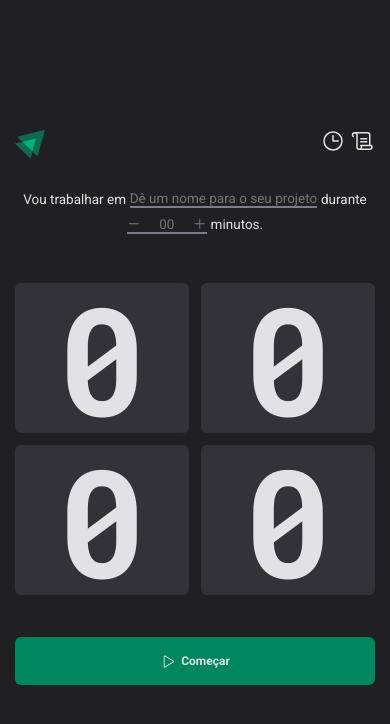
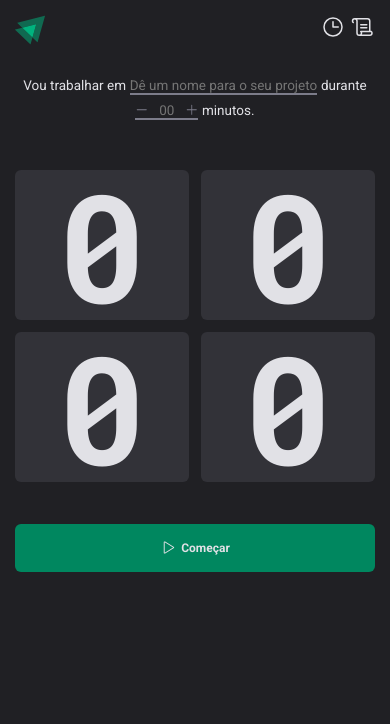
Before and after one commit to devgustavosantos/ignite-timer, a React (Vite) app: page / in a window 390 px wide. Shown: the top 724 px of the page. Built offline with nearby package versions, Linux system fonts and the light colour scheme.

Commit message:
refactor: improves home page responsiveness

```diff
--- a/src/layout/DefaultLayout/styles.ts
+++ b/src/layout/DefaultLayout/styles.ts
@@ -14,6 +14,7 @@ const Container = styled.div`
     flex-wrap: wrap;
     padding: 0;
     background-color: ${({ theme }) => theme.BLACK_800};
+    align-items: flex-start;
   }
 `;
 
--- a/src/pages/Home/index.tsx
+++ b/src/pages/Home/index.tsx
@@ -6,6 +6,7 @@ export function Home() {
   const renderButtonPlay = true;
 
   return (
+    <S.Container>
       <S.Form>
         <S.Label>
           Vou trabalhar em
@@ -49,5 +50,6 @@ export function Home() {
           </S.ButtonStop>
         )}
       </S.Form>
+    </S.Container>
   );
 }
--- a/src/pages/Home/styles.ts
+++ b/src/pages/Home/styles.ts
@@ -2,35 +2,12 @@ import { styled } from 'styled-components';
 
 import { BREAKPOINTS } from '../../styles/breakpoints';
 
-const Container = styled.div`
-  align-items: center;
-  display: flex;
-  flex-grow: 1;
-  justify-content: center;
-  padding: 10rem;
+const Container = styled.main`
+  margin: 72rem auto 120rem;
+  max-width: 656rem;
 
   @media only screen and (max-width: ${BREAKPOINTS.SMALL}) {
-    justify-content: center;
-    flex-wrap: wrap;
-    padding: 0;
-    background-color: ${({ theme }) => theme.BLACK_800};
-  }
-`;
-
-const Main = styled.main`
-  background-color: ${({ theme }) => theme.BLACK_800};
-  border-radius: 8rem;
-  max-width: 1120rem;
-  padding: 40rem;
-  width: 100%;
-
-  @media only screen and (max-width: ${BREAKPOINTS.MEDIUM}) {
-    padding: 20rem;
-  }
-
-  @media only screen and (max-width: ${BREAKPOINTS.SMALL}) {
-    border-radius: 0;
-    height: 100%;
+    margin: 0 auto;
   }
 `;
 
@@ -39,8 +16,7 @@ const Form = styled.form`
   font-style: normal;
   font-weight: 500;
   line-height: 28.8rem;
-  margin: 72rem auto 120rem;
-  max-width: 656rem;
+  width: 100%;
 
   @media only screen and (max-width: ${BREAKPOINTS.SMALL}) {
     margin: 40rem 0;
@@ -79,6 +55,11 @@ const MinutesContainer = styled.div`
   display: flex;
   justify-content: space-between;
   min-width: 80px;
+
+  @media only screen and (max-width: ${BREAKPOINTS.SMALL}) {
+    min-width: initial;
+    gap: 10px;
+  }
 `;
 
 const MinutesInput = styled.input`
@@ -192,7 +173,6 @@ export {
   Container,
   Form,
   Label,
-  Main,
   MinutesButtons,
   MinutesContainer,
   MinutesInput,
```
Lines whose indentation alone changed are shown as unchanged.
